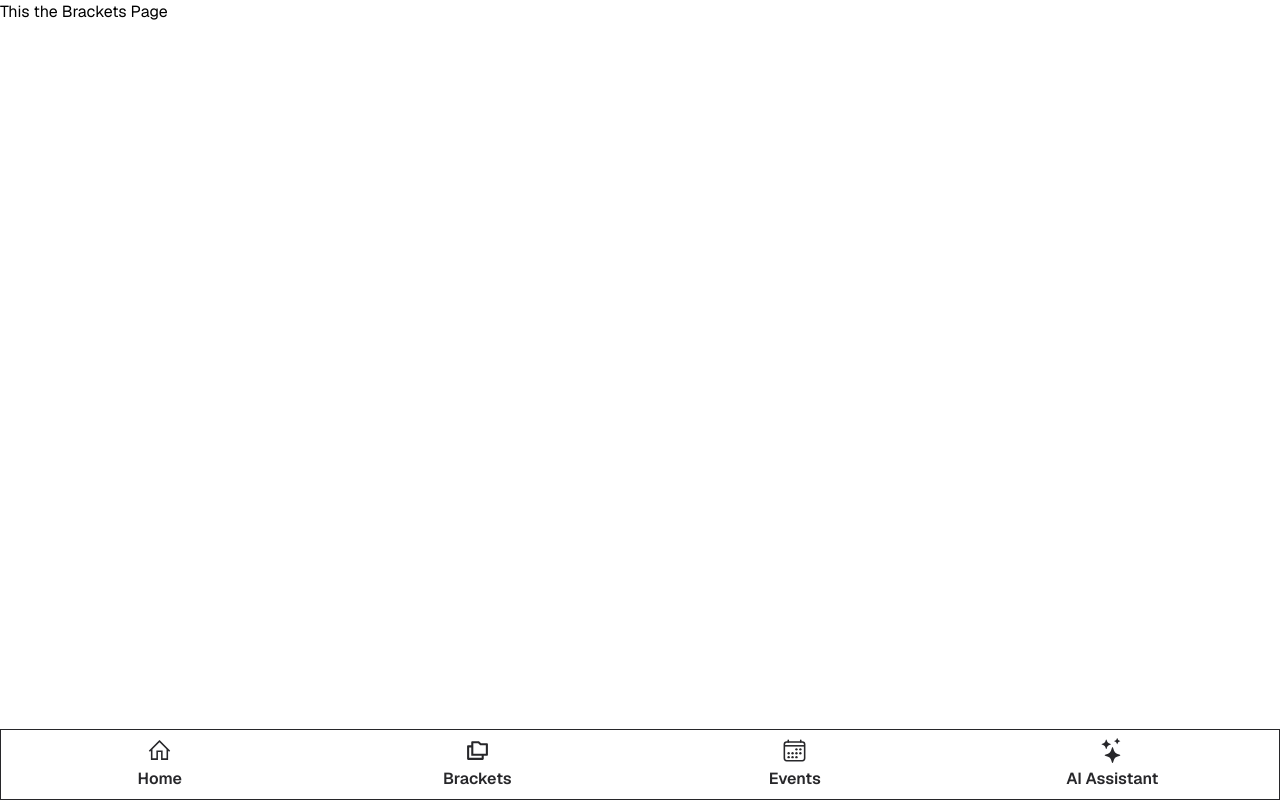
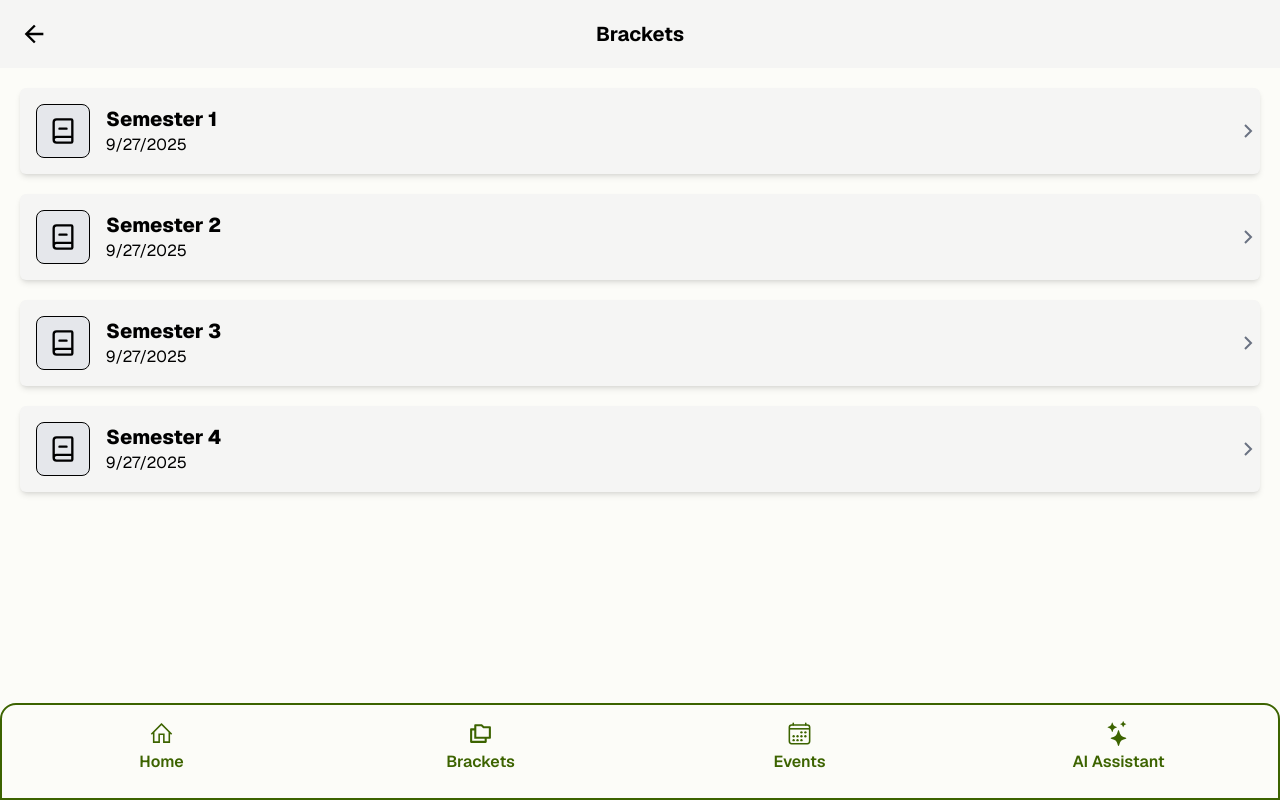
Before and after one commit to gykunju/Brackets, a React (Vite) app: page /brackets in a window 1280 px wide. Built offline with nearby package versions, Linux system fonts and the light colour scheme.

Commit message:
developing the brackets page

```diff
--- a/src/App.jsx
+++ b/src/App.jsx
@@ -5,6 +5,7 @@ import Home from "./pages/Home"
 import Brackets from "./pages/Brackets"
 import Events from "./pages/Events"
 import Ai_Assistant from "./pages/Ai_Assistant"
+import Courses from "./pages/Courses"
 import Navigation from "./components/Navigation"
 
 function App() {
@@ -14,7 +15,8 @@ function App() {
     <Routes>
       <Route path='/' element={<Home/>}/>
       <Route path='/brackets' element={<Brackets/>}/>
-      <Route path='/events' element={<Brackets/>}/>
+      <Route path='/brackets/:bracket' element={<Courses/>}/>
+      <Route path='/events' element={<Events/>}/>
       <Route path='/ai-assistant' element={<Ai_Assistant/>}/>
     </Routes>
     <Navigation/>
--- a/src/components/Navigation.jsx
+++ b/src/components/Navigation.jsx
@@ -6,20 +6,20 @@ import { NavLink } from "react-router"
 
 function Navigation() {
   return (
-    <div className="fixed bottom-0 border w-full flex justify-between p-2 pl-0 geist-font wght-600 text-md text-zinc-800">
-      <NavLink to="/" className="w-1/4 justify-center gap-1 flex flex-col items-center">
+    <div className="fixed bottom-0 rounded-t-2xl border-2 w-full flex justify-between pb-6 pt-4 pl-0 geist-font wght-600 text-md border-lime-800">
+      <NavLink to="/" className="w-1/4 text-lime-800 justify-center gap-1 flex flex-col items-center">
         <LiaHomeSolid size={25} />
         <span>Home</span>
       </NavLink>
-      <NavLink to="/brackets" className="w-1/4 justify-center gap-1 flex flex-col items-center">
+      <NavLink to="/brackets" className="w-1/4 text-lime-800 justify-center gap-1 flex flex-col items-center">
         <RiFoldersLine size={25} />
         <span>Brackets</span>
       </NavLink>
-      <NavLink to="/events" className="w-1/4 justify-center gap-1 flex flex-col items-center">
+      <NavLink to="/events" className="w-1/4 text-lime-800 justify-center gap-1 flex flex-col items-center">
         <IoCalendarOutline size={25} />
         <span>Events</span>
       </NavLink>
-      <NavLink to="/ai-assistant" className="w-1/4 justify-center gap-1 flex flex-col items-center">
+      <NavLink to="/ai-assistant" className="w-1/4 text-lime-800 justify-center gap-1 flex flex-col items-center">
         <BsStars size={25} />
         <span>AI Assistant</span>
       </NavLink>
--- a/src/pages/Brackets.jsx
+++ b/src/pages/Brackets.jsx
@@ -1,10 +1,57 @@
+import { IoMdArrowBack } from "react-icons/io";
+import { LuBookMinus } from "react-icons/lu";
+import { Link } from 'react-router'
+import { GrFormNext } from "react-icons/gr";
+
 function Brackets() {
-    return (
-        <div className="geist-font">
-            This the Brackets Page
+    const brackets = [
+        {
+            title: "Semester 1",
+            date: new Date("2025-09-27"),
+        },
+        {
+            title: "Semester 2",
+            date: new Date("2025-09-27"),
+        },
+        {
+            title: "Semester 3",
+            date: new Date("2025-09-27"),
+        },
+        {
+            title: "Semester 4",
+            date: new Date("2025-09-27"),
+        },
+    ]
 
+    const backPage = () => {
+        window.history.back()
+    }
+
+  return (
+    <div className="geist-font flex flex-col min-h-screen gap-5 bg-[#FCFCF8]">
+      <div className="p-5 bg-stone-100">
+        <div className="flex justify-center gap-20 items-center relative">
+          <h1 className="geist-font wght-700 text-xl">Brackets</h1>
+          <IoMdArrowBack size={28} className="absolute left-0" onClick={() => backPage()}/>
         </div>
-    );
+      </div>
+
+      <div className="flex flex-col gap-5 px-5">
+        {brackets.map((bracket) => (
+          <Link to={`/brackets/${bracket.title}`}  className="flex gap-4 items-center p-4 rounded-md shadow-md bg-stone-100 relative">
+            <div className="p-3 border rounded-lg bg-gray-200">
+              <LuBookMinus size={28} />
+            </div>
+            <div>
+              <h3 className="geist-font wght-800 text-xl">{bracket.title}</h3>
+              <p>{bracket.date.toLocaleDateString()}</p>
+            </div>
+            <GrFormNext className='absolute right-0 text-gray-500' size={24}/>
+          </Link>
+        ))}
+      </div>
+    </div>
+  );
 }
 
-export default Brackets
+export default Brackets;
--- /dev/null
+++ b/src/pages/Courses.jsx
@@ -0,0 +1,70 @@
+import { IoMdArrowBack } from "react-icons/io";
+import { useLocation } from 'react-router'
+import { LuNotebookText } from "react-icons/lu";
+import { GrFormNext } from "react-icons/gr";
+
+
+function Courses() {
+  const backPage = () => {
+    window.history.back();
+  };
+
+  const courses = [
+    {
+      title: "Systems Programming",
+      items: 10,
+    },
+    {
+      title: "Data Analysis",
+      items: 5,
+    },
+    {
+      title: "Statistics",
+      items: 5,
+    },
+    {
+      title: "Calculus 2",
+      items: 8,
+    },
+    {
+      title: "Mathematics for Science",
+      items: 4,
+    },
+
+  ];
+
+  const location = useLocation()
+  const bracket = location.pathname.replace("%20", " ").replace("/brackets/", "")
+
+  return (
+    <div className="geist-font flex flex-col min-h-screen gap-5 bg-[#FCFCF8]">
+      <div className="p-5 bg-stone-100">
+        <div className="flex justify-center gap-20 items-center relative">
+          <h1 className="geist-font wght-700 text-xl">{bracket}</h1>
+          <IoMdArrowBack
+            size={28}
+            className="absolute left-0"
+            onClick={() => backPage()}
+          />
+        </div>
+      </div>
+
+      <div className='flex flex-col p-5 gap-5 rounded-lg'>
+        {courses.map(course => (
+            <div className='flex items-center gap-5 relative'>
+                <div className='p-3 rounded-lg bg-stone-800'>
+                    <LuNotebookText size={28} className='text-white'/>
+                </div>
+                <div className=''>
+                    <h3 className='geist-font wght-600 text-lg'>{course.title}</h3>
+                    <p className='text-lime-800'>{course.items} items</p>
+                </div>
+                <GrFormNext className='absolute right-0 text-gray-500' size={24}/>
+            </div>
+        ))}
+      </div>
+    </div>
+  );
+}
+
+export default Courses;
--- a/src/pages/Home.jsx
+++ b/src/pages/Home.jsx
@@ -29,12 +29,12 @@ function Home() {
 
   const upcoming_events = [
     {
-        event: 'systems programming cat',
+        event: 'systems programming ',
         type: 'exam',
         date: new Date("2025-09-27")
     },
     {
-        event: '',
+        event: 'Programming ',
         type: 'assignment',
         date: new Date("2025-09-25")
     },
@@ -88,21 +88,30 @@ function Home() {
 
       {/* Upcoming Events */}
 
-        <div>
-            <h1 className='geist-font wght-600 text-2xl'>Upcoming Events</h1>
-            <div>
-                {upcoming_events.map(event => (
-                    <div>
-                        <div>
-                            {event.type == "assignment" ? <MdOutlineAssignmentLate size={30}/> : <PiExam size={30}/>}
-                        </div>
-                        <div>
-
-                        </div>
-                    </div>
-                ))}
+      <div>
+        <h1 className="geist-font wght-600 text-2xl">Upcoming Events</h1>
+        <div className="flex flex-col gap-5 mt-4">
+          {upcoming_events.map((event) => (
+            <div className="flex items-center gap-4" key={event.id}>
+              <div className="p-3 rounded-lg bg-lime-100">
+                {event.type == "assignment" ? (
+                  <MdOutlineAssignmentLate size={26} />
+                ) : (
+                  <PiExam size={26} />
+                )}
+              </div>
+              <div className="flex flex-col">
+                <h3 className="geist-font wght-600 text-lg">
+                  {event.event}
+                </h3>
+                <p className="text-lime-800">
+                  {event.date.toLocaleDateString()}
+                </p>
+              </div>
             </div>
+          ))}
         </div>
+      </div>
     </div>
   );
 }
```
Also changed, not shown: src/App.css (line endings or trailing spaces).
